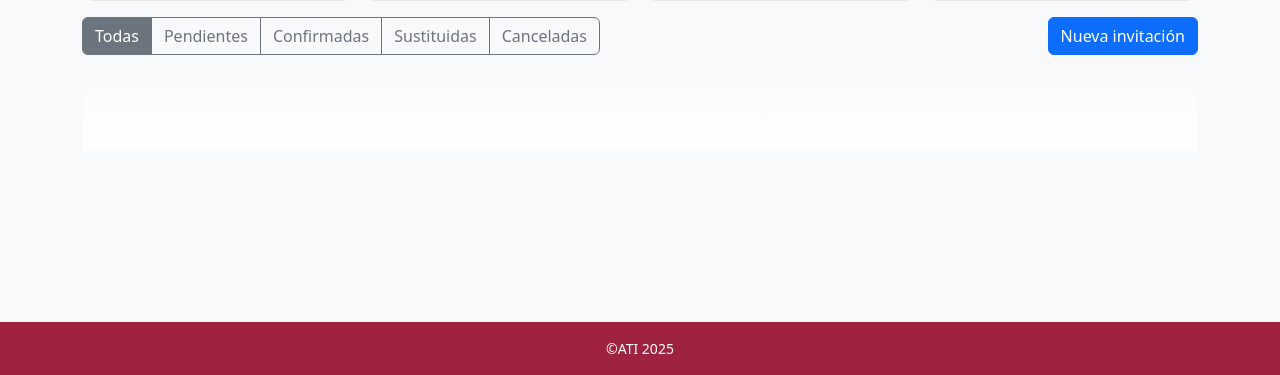
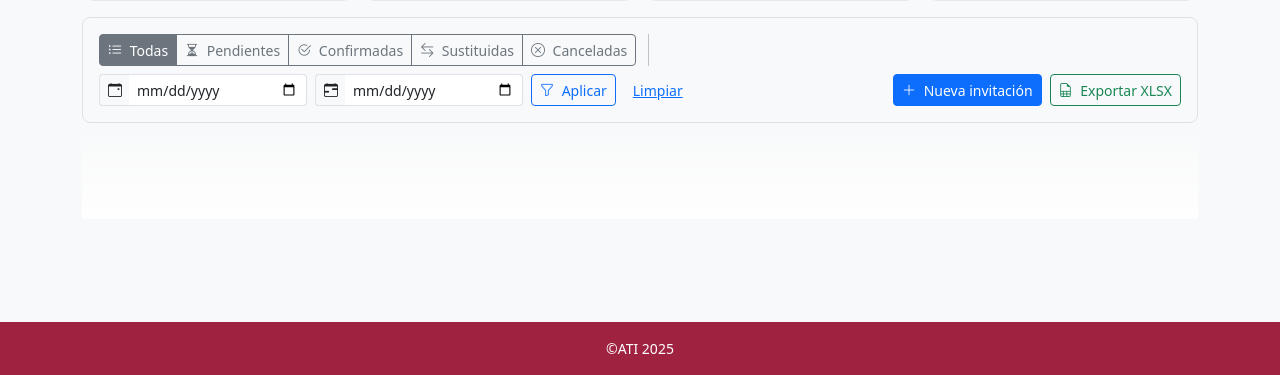
Before and after one commit to FCP2/Asistencia-web, a Flask app: page / in a window 1280 px wide. Shown: the part 425-800 px from the top of the page. Run offline with Flask 3, Linux system fonts and the light colour scheme; data that the repository does not hold is empty; some libraries are stand-ins or nearby versions.

Commit message:
Update index.html

```diff
--- a/templates/index.html
+++ b/templates/index.html
@@ -8,19 +8,62 @@
   <div class="col-6 col-md-3"><div class="stat"><div class="text-muted small">Canceladas</div><div class="fs-4 fw-semibold" id="kpiCanc">0</div></div></div>
 </div>
 
-<div class="d-flex flex-wrap gap-2 align-items-center mb-3">
-  <div class="btn-group" role="group" aria-label="Filtros">
-    <button class="btn btn-outline-secondary active" data-status="">Todas</button>
-    <button class="btn btn-outline-secondary" data-status="Pendiente">Pendientes</button>
-    <button class="btn btn-outline-secondary" data-status="Confirmado">Confirmadas</button>
-    <button class="btn btn-outline-secondary" data-status="Sustituido">Sustituidas</button>
-    <button class="btn btn-outline-secondary" data-status="Cancelado">Canceladas</button>
+<div class="toolbar border rounded-3 p-2 p-md-3 bg-body-tertiary mb-3">
+  <div class="d-flex flex-wrap align-items-center gap-2">
+
+    <!-- Filtro por estatus -->
+    <div class="btn-group btn-group-sm" role="group" aria-label="Filtros" id="statusBtns">
+      <button class="btn btn-outline-secondary active" data-status="">
+        <i class="bi bi-list-ul me-1"></i> Todas
+      </button>
+      <button class="btn btn-outline-secondary" data-status="Pendiente">
+        <i class="bi bi-hourglass-split me-1"></i> Pendientes
+      </button>
+      <button class="btn btn-outline-secondary" data-status="Confirmado">
+        <i class="bi bi-check2-circle me-1"></i> Confirmadas
+      </button>
+      <button class="btn btn-outline-secondary" data-status="Sustituido">
+        <i class="bi bi-arrow-left-right me-1"></i> Sustituidas
+      </button>
+      <button class="btn btn-outline-secondary" data-status="Cancelado">
+        <i class="bi bi-x-circle me-1"></i> Canceladas
+      </button>
+    </div>
+
+    <!-- Separador visual en pantallas medianas+ -->
+    <div class="vr d-none d-md-inline mx-1"></div>
+
+    <!-- Rango de fechas + acciones de filtro -->
+    <div class="d-flex align-items-end gap-2 flex-wrap">
+      <div class="input-group input-group-sm" style="width: 13rem;">
+        <span class="input-group-text"><i class="bi bi-calendar-event"></i></span>
+        <input type="date" id="fDesde" class="form-control" aria-label="Desde">
+      </div>
+      <div class="input-group input-group-sm" style="width: 13rem;">
+        <span class="input-group-text"><i class="bi bi-calendar-range"></i></span>
+        <input type="date" id="fHasta" class="form-control" aria-label="Hasta">
+      </div>
+      <button id="btnFiltrarFechas" type="button" class="btn btn-sm btn-outline-primary">
+        <i class="bi bi-funnel me-1"></i> Aplicar
+      </button>
+      <button id="btnLimpiarFechas" type="button" class="btn btn-sm btn-link">
+        Limpiar
+      </button>
+    </div>
+
+    <!-- Acciones principales (alineadas a la derecha) -->
+    <div class="ms-auto d-flex flex-wrap gap-2">
+      <button class="btn btn-primary btn-sm" data-bs-toggle="modal" data-bs-target="#modalCreate" type="button">
+        <i class="bi bi-plus-lg me-1"></i> Nueva invitación
+      </button>
+      <button id="btnExportXlsx" class="btn btn-outline-success btn-sm" type="button">
+        <i class="bi bi-file-earmark-spreadsheet me-1"></i> Exportar XLSX
+      </button>
+    </div>
+
   </div>
-  <button class="btn btn-primary ms-auto" data-bs-toggle="modal" data-bs-target="#modalCreate">Nueva invitación</button>
 </div>
-
 <div id="cards" class="row g-3"></div>
-
 <!-- Modal: Gestionar -->
 <div class="modal fade" id="modalAssign" tabindex="-1" aria-hidden="true">
   <div class="modal-dialog">
@@ -136,6 +179,11 @@
           <input id="cLugar" class="form-control">
         </div>
         <div class="mt-2">
+          <label class="form-label">Archivo</label>
+          <input id="cArchivo" type="file" class="form-control" accept=".pdf,.jpg,.jpeg,.png">
+          <div id="filePreview" class="small text-muted mt-1"></div>
+        </div>
+        <div class="mt-2">
           <label class="form-label">Observaciones</label>
           <textarea id="cObs" class="form-control" rows="2"></textarea>
         </div>
@@ -171,7 +219,7 @@
         <input id="eEvento" class="form-control">
       </div>
       <div class="mt-2">
-        <label class="form-label">Quien Convoca (Cargo)</label>
+        <label class="form-label">Quien Convoca</label>
         <input id="eConvocaCargo" class="form-control">
       </div>
       <div class="mt-2">
@@ -193,6 +241,14 @@
       <div class="mt-2">
         <label class="form-label">Observaciones</label>
         <textarea id="eObs" class="form-control" rows="2"></textarea>
+      </div>
+      <div class="mt-2">
+        <label class="form-label">Reemplazar archivo</label>
+        <input id="eArchivo" type="file" class="form-control" accept=".pdf,.jpg,.jpeg,.png">
+        <div class="form-check mt-2">
+          <input class="form-check-input" type="checkbox" id="eQuitarArchivo">
+          <label class="form-check-label" for="eQuitarArchivo">Eliminar archivo existente</label>
+        </div>
       </div>
       <div class="mt-2">
         <label class="form-label">Comentario del cambio (opcional)</label>
```
